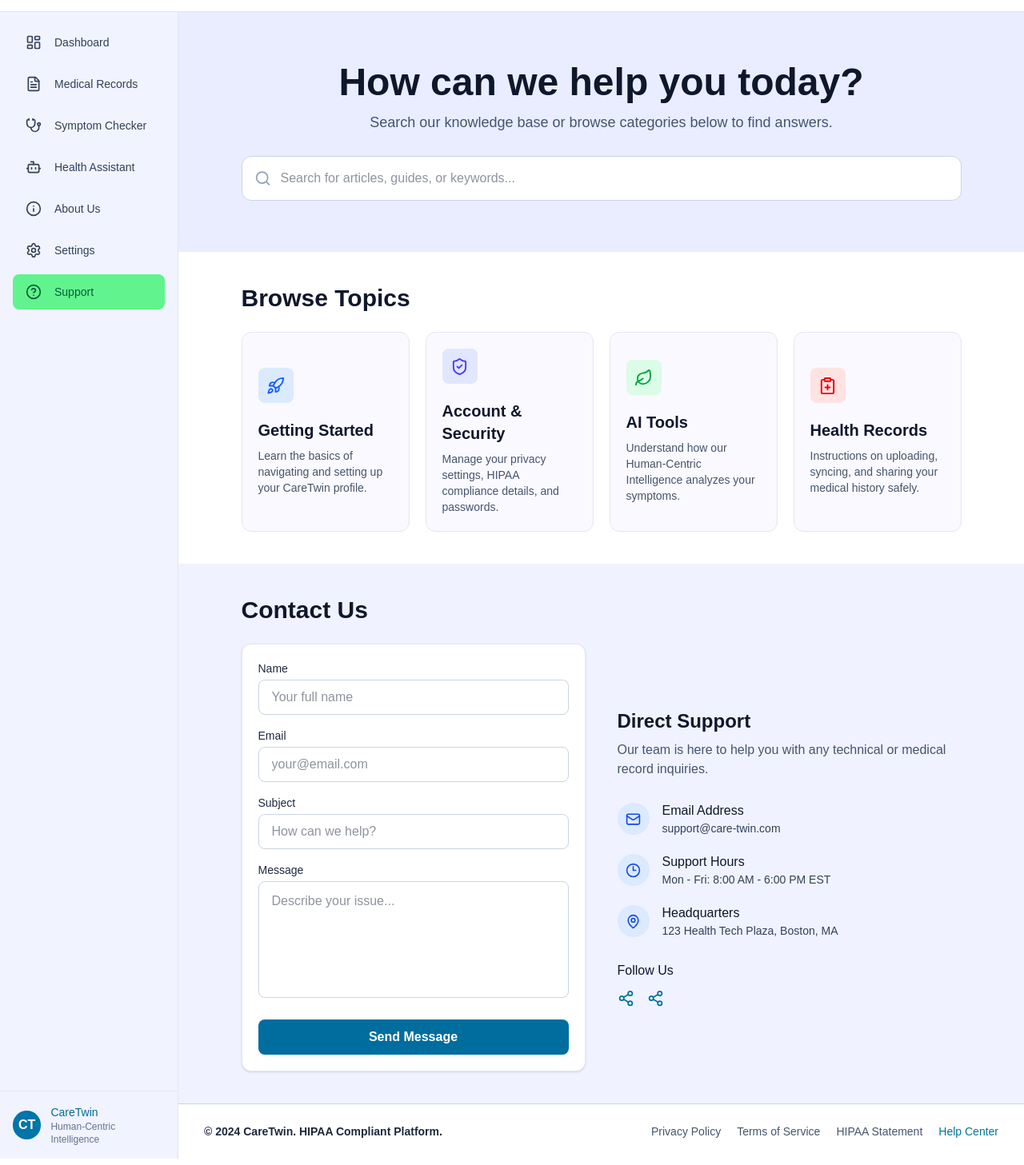
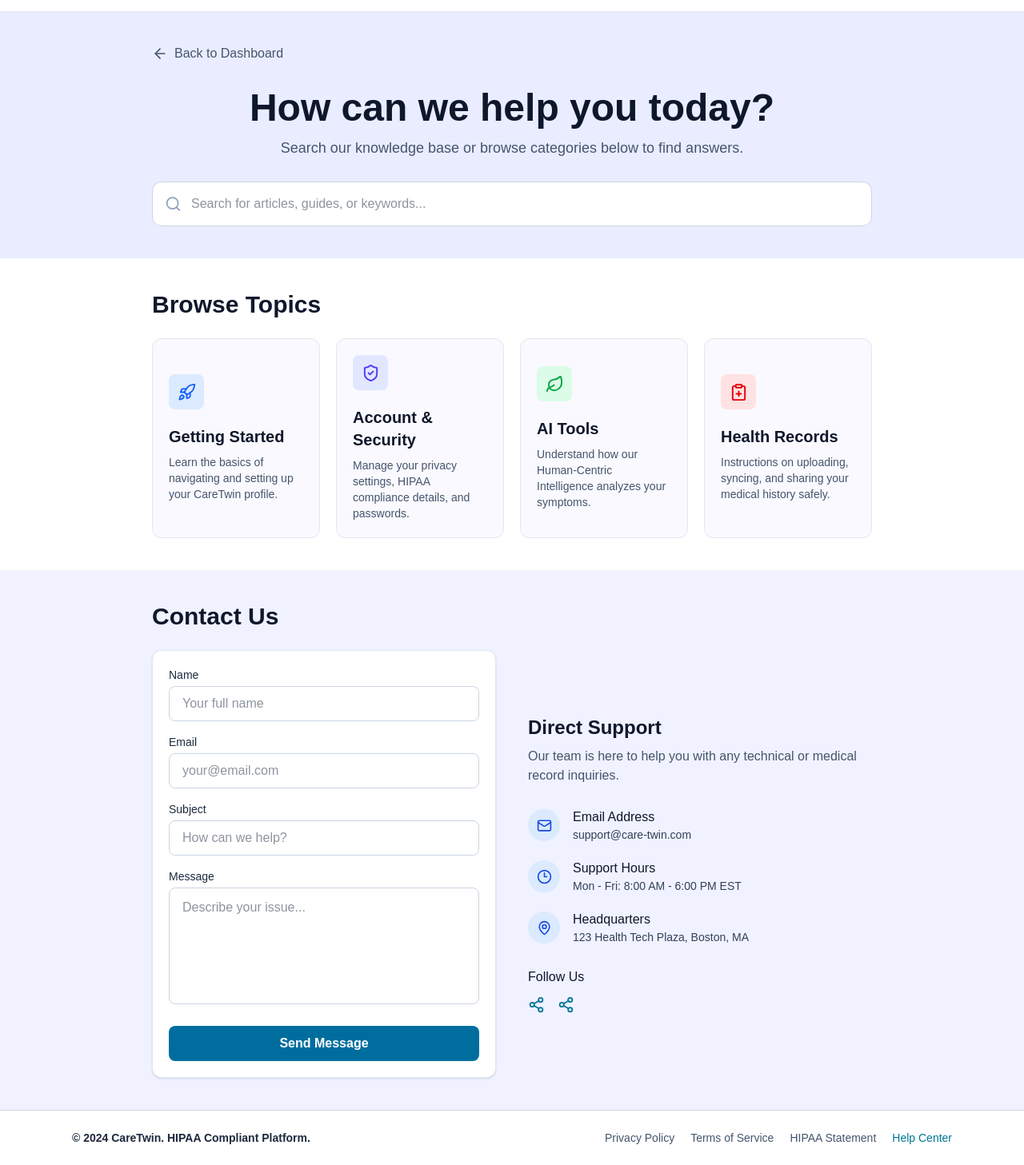
Before and after one commit to rohitsingh15072005/caretwin, a Next.js app: page /dashboard/support in a window 1280 px wide. Shown: the part 55-1512 px from the top of the page at 80% size. Built offline with nearby package versions, Linux system fonts and the light colour scheme.

Commit message:
setting and support changes

```diff
--- a/app/dashboard/settings/page.tsx
+++ b/app/dashboard/settings/page.tsx
@@ -1,13 +1,14 @@
 "use client";
 
 import { useState } from "react";
+import { useRouter } from "next/navigation";
 
 export default function SettingsPage() {
+  const router = useRouter();
   const [activeTab, setActiveTab] = useState("Profile");
 
   return (
     <div className="min-h-screen bg-[#F5F7FF] p-6 md:p-10">
-
       <div className="max-w-6xl mx-auto">
 
         <h1 className="text-4xl font-bold text-slate-900 mb-8">
@@ -17,43 +18,45 @@
         <div className="grid grid-cols-1 lg:grid-cols-[240px_1fr] gap-8">
 
           {/* Settings navigation */}
+          <div className="space-y-4">
 
-          <div className="space-y-2">
+            {/* Back to Dashboard */}
+            <button
+              onClick={() => router.push("/dashboard")}
+              className="flex items-center gap-2 text-slate-700 hover:text-[#006B9F] font-medium transition mb-4"
+            >
+              <span className="text-2xl">←</span>
+              <span>Back to Dashboard</span>
+            </button>
 
-            {[
-              "Profile",
-              "Security",
-              "Health Data & Privacy",
-              "Notifications",
-            ].map((item) => (
-              <button
-                key={item}
-                onClick={() => setActiveTab(item)}
-                className={`w-full text-left px-5 py-3 rounded-xl transition ${
-                  activeTab === item
-                    ? "bg-[#DCE8FA] text-[#006B9F] font-semibold"
-                    : "hover:bg-white text-slate-700"
-                }`}
-              >
-                {item}
-
-                {activeTab === item && (
-                  <span className="float-right">
-                    →
-                  </span>
-                )}
-              </button>
-            ))}
+            {/* Sidebar buttons */}
+            <div className="space-y-2">
+              {[
+                "Profile",
+                "Security",
+                "Health Data & Privacy",
+                "Notifications",
+              ].map((item) => (
+                <button
+                  key={item}
+                  onClick={() => setActiveTab(item)}
+                  className={`w-full text-left px-5 py-3 rounded-xl transition ${
+                    activeTab === item
+                      ? "bg-[#DCE8FA] text-[#006B9F] font-semibold"
+                      : "hover:bg-white text-slate-700"
+                  }`}
+                >
+                  {item}
+                </button>
+              ))}
+            </div>
 
           </div>
 
-
           {/* Settings content */}
-
           <div className="bg-white rounded-2xl border border-slate-200 shadow-sm">
 
             <div className="p-7 border-b border-slate-200">
-
               <h2 className="text-2xl font-bold text-slate-900">
                 Profile Information
               </h2>
@@ -61,14 +64,11 @@
               <p className="text-slate-500 mt-2">
                 Update your account details and public profile.
               </p>
-
             </div>
-
 
             <div className="p-7">
 
-              {/* Profile */}
-
+              {/* Profile Picture */}
               <div className="flex items-center gap-5 mb-8">
 
                 <div className="w-24 h-24 rounded-full bg-slate-100 flex items-center justify-center text-3xl">
@@ -76,7 +76,6 @@
                 </div>
 
                 <div>
-
                   <h3 className="font-semibold text-slate-900">
                     Profile Picture
                   </h3>
@@ -96,72 +95,60 @@
                     </button>
 
                   </div>
-
                 </div>
 
               </div>
 
-
               {/* Name */}
-
               <div className="grid md:grid-cols-2 gap-5">
 
                 <div>
-
-                  <label className="block text-sm font-medium mb-2">
+                  <label className="block text-sm font-medium mb-2 text-slate-900">
                     First Name
                   </label>
 
                   <input
                     type="text"
                     defaultValue="Sarah"
-                    className="w-full px-4 py-3 border border-slate-300 rounded-xl outline-none focus:border-cyan-600"
+                    className="w-full px-4 py-3 border border-slate-300 rounded-xl outline-none focus:border-cyan-600 text-black"
                   />
-
                 </div>
 
-
                 <div>
-
-                  <label className="block text-sm font-medium mb-2">
+                  <label className="block text-sm font-medium mb-2 text-slate-900">
                     Last Name
                   </label>
 
                   <input
                     type="text"
                     defaultValue="Jenkins"
-                    className="w-full px-4 py-3 border border-slate-300 rounded-xl outline-none focus:border-cyan-600"
+                    className="w-full px-4 py-3 border border-slate-300 rounded-xl outline-none focus:border-cyan-600 text-black"
                   />
-
                 </div>
 
               </div>
 
-
               {/* Email */}
-
               <div className="mt-5">
 
-                <label className="block text-sm font-medium mb-2">
+                <label className="block text-sm font-medium mb-2 text-slate-900">
                   Email Address
                 </label>
 
                 <input
                   type="email"
                   defaultValue="sarah.jenkins@example.com"
-                  className="w-full px-4 py-3 border border-slate-300 rounded-xl outline-none focus:border-cyan-600"
+                  className="w-full px-4 py-3 border border-slate-300 rounded-xl outline-none focus:border-cyan-600 text-black"
                 />
 
               </div>
 
             </div>
 
-
             {/* Buttons */}
-
             <div className="border-t border-slate-200 p-6 flex justify-end gap-3">
 
-              <button className="px-6 py-3 rounded-full border border-slate-300">
+              <button className="px-6 py-3 rounded-full border border-slate-300 text-slate-700">
                 Cancel
               </button>
 
@@ -176,7 +163,6 @@
         </div>
 
       </div>
-
     </div>
   );
 }
--- a/app/dashboard/support/page.tsx
+++ b/app/dashboard/support/page.tsx
@@ -1,6 +1,7 @@
 "use client";
 
 import { useState } from "react";
+import { useRouter } from "next/navigation";
 import {
   Search,
   Bell,
@@ -19,9 +20,13 @@
   Clock3,
   MapPin,
   Share2,
+  ArrowLeft,
 } from "lucide-react";
 
+
 export default function SupportPage() {
+  const router = useRouter();
+
   const [search, setSearch] = useState("");
 
   const [form, setForm] = useState({
@@ -124,11 +129,17 @@
 
         <div className="ml-auto flex items-center gap-7">
 
-          <button className="text-slate-700 hover:text-cyan-700">
+          <button
+            type="button"
+            className="text-slate-700 hover:text-cyan-700"
+          >
             <Bell size={21} />
           </button>
 
-          <button className="text-slate-700 hover:text-cyan-700">
+          <button
+            type="button"
+            className="text-slate-700 hover:text-cyan-700"
+          >
             <Settings size={21} />
           </button>
 
@@ -144,93 +155,11 @@
 
       </header>
 
-
       {/* =====================================================
           MAIN LAYOUT
       ===================================================== */}
 
       <div className="flex">
-
-
-        {/* ===================================================
-            SIDEBAR
-        =================================================== */}
-
-        <aside className="w-55.75 min-h-[calc(100vh-70px)] bg-[#F1F3FF] border-r border-slate-200 flex flex-col">
-
-          <nav className="p-4 space-y-2">
-
-            <SidebarItem
-              icon={<LayoutDashboard size={20} />}
-              label="Dashboard"
-            />
-
-            <SidebarItem
-              icon={<FileText size={20} />}
-              label="Medical Records"
-            />
-
-            <SidebarItem
-              icon={<Stethoscope size={20} />}
-              label="Symptom Checker"
-            />
-
-            <SidebarItem
-              icon={<Bot size={20} />}
-              label="Health Assistant"
-            />
-
-            <SidebarItem
-              icon={<Info size={20} />}
-              label="About Us"
-            />
-
-            <SidebarItem
-              icon={<Settings size={20} />}
-              label="Settings"
-            />
-
-            {/* Active */}
-
-            <div className="flex items-center gap-4 px-4 py-3 rounded-lg bg-[#61F38D] text-[#075E35] cursor-pointer">
-
-              <CircleHelp size={20} />
-
-              <span className="text-sm font-medium">
-                Support
-              </span>
-
-            </div>
-
-          </nav>
-
-
-          {/* Sidebar bottom */}
-
-          <div className="mt-auto border-t border-slate-200 p-4">
-
-            <div className="flex items-center gap-3">
-
-              <div className="w-9 h-9 rounded-full bg-[#0075A8] text-white flex items-center justify-center font-semibold">
-                CT
-              </div>
-
-              <div>
-                <p className="font-medium text-sm text-[#006B9C]">
-                  CareTwin
-                </p>
-
-                <p className="text-xs text-slate-500">
-                  Human-Centric Intelligence
-                </p>
-              </div>
-
-            </div>
-
-          </div>
-
-        </aside>
-
 
         {/* ===================================================
             PAGE CONTENT
@@ -242,9 +171,20 @@
               HERO / SEARCH SECTION
           ================================================= */}
 
-          <section className="bg-[#E9EDFF] px-8 md:px-12 py-16">
+          <section className="bg-[#E9EDFF] px-8 md:px-12 py-10">
 
             <div className="max-w-225 mx-auto">
+
+              {/* Back to Dashboard */}
+
+              <button
+                type="button"
+                onClick={() => router.push("/dashboard")}
+                className="flex items-center gap-2 text-slate-600 hover:text-cyan-700 transition font-medium mb-8"
+              >
+                <ArrowLeft size={20} />
+                <span>Back to Dashboard</span>
+              </button>
 
               <h2 className="text-4xl md:text-5xl font-bold text-center text-slate-900">
                 How can we help you today?
@@ -254,7 +194,6 @@
                 Search our knowledge base or browse categories below to find
                 answers.
               </p>
-
 
               {/* Large search */}
 
@@ -279,7 +218,6 @@
 
           </section>
 
-
           {/* =================================================
               BROWSE TOPICS
           ================================================= */}
@@ -292,7 +230,6 @@
                 Browse Topics
               </h2>
 
-
               <div className="grid grid-cols-1 sm:grid-cols-2 lg:grid-cols-4 gap-5">
 
                 {topics.map((topic) => {
@@ -301,6 +238,7 @@
 
                   return (
                     <button
+                      type="button"
                       key={topic.title}
                       className="text-left bg-[#FAF9FF] border border-slate-200 rounded-xl p-5 hover:shadow-md hover:-translate-y-1 transition duration-200"
                     >
@@ -330,7 +268,6 @@
 
           </section>
 
-
           {/* =================================================
               CONTACT SECTION
           ================================================= */}
@@ -343,13 +280,9 @@
                 Contact Us
               </h2>
 
-
               <div className="grid grid-cols-1 lg:grid-cols-2 gap-10">
 
-
-                {/* =========================================
-                    CONTACT FORM
-                ========================================= */}
+                {/* CONTACT FORM */}
 
                 <form
                   onSubmit={handleSubmit}
@@ -379,7 +312,6 @@
 
                   </div>
 
-
                   {/* Email */}
 
                   <div className="mb-4">
@@ -402,7 +334,6 @@
                     />
 
                   </div>
-
 
                   {/* Subject */}
 
@@ -427,7 +358,6 @@
 
                   </div>
 
-
                   {/* Message */}
 
                   <div className="mb-5">
@@ -451,7 +381,6 @@
 
                   </div>
 
-
                   <button
                     type="submit"
                     className="w-full h-11 rounded-lg bg-[#006D9F] text-white font-semibold hover:bg-[#005D89] transition"
@@ -461,10 +390,7 @@
 
                 </form>
 
-
-                {/* =========================================
-                    DIRECT SUPPORT
-                ========================================= */}
+                {/* DIRECT SUPPORT */}
 
                 <div className="flex flex-col justify-center">
 
@@ -476,7 +402,6 @@
                     Our team is here to help you with any technical or
                     medical record inquiries.
                   </p>
-
 
                   {/* Email */}
 
@@ -498,7 +423,6 @@
 
                   </div>
 
-
                   {/* Hours */}
 
                   <div className="flex items-center gap-4 mt-5">
@@ -518,7 +442,6 @@
                     </div>
 
                   </div>
-
 
                   {/* Location */}
 
@@ -540,7 +463,6 @@
 
                   </div>
 
-
                   {/* Social */}
 
                   <div className="mt-7">
@@ -551,11 +473,17 @@
 
                     <div className="flex gap-4 mt-3">
 
-                      <button className="text-cyan-700 hover:text-cyan-900">
+                      <button
+                        type="button"
+                        className="text-cyan-700 hover:text-cyan-900"
+                      >
                         <Share2 size={21} />
                       </button>
 
-                      <button className="text-cyan-700 hover:text-cyan-900">
+                      <button
+                        type="button"
+                        className="text-cyan-700 hover:text-cyan-900"
+                      >
                         <Share2 size={21} />
                       </button>
 
@@ -570,7 +498,6 @@
             </div>
 
           </section>
-
 
           {/* =================================================
               FOOTER
@@ -628,7 +555,6 @@
   );
 }
 
-
 /* ============================================================
    SIDEBAR ITEM
 ============================================================ */
```
